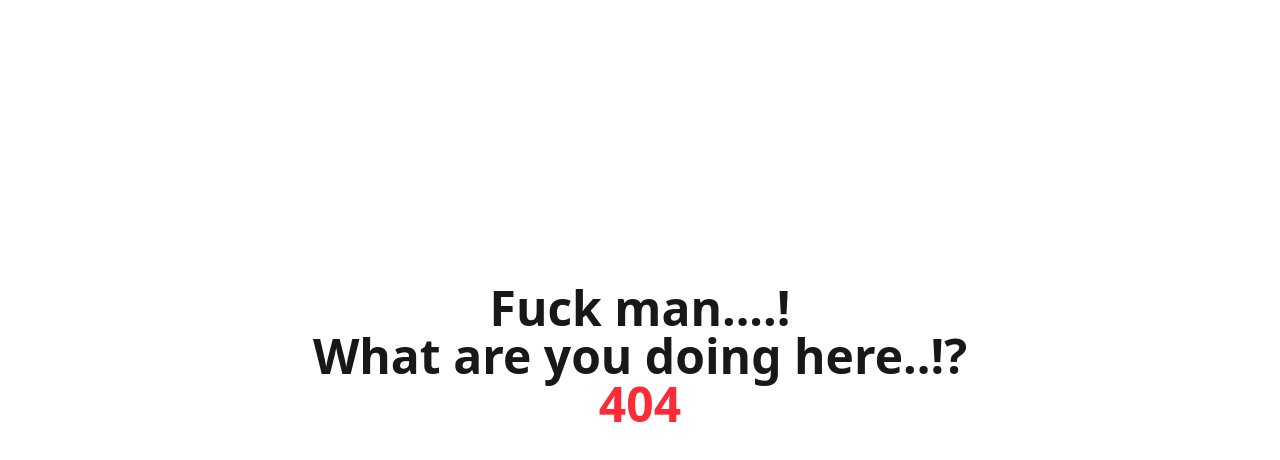
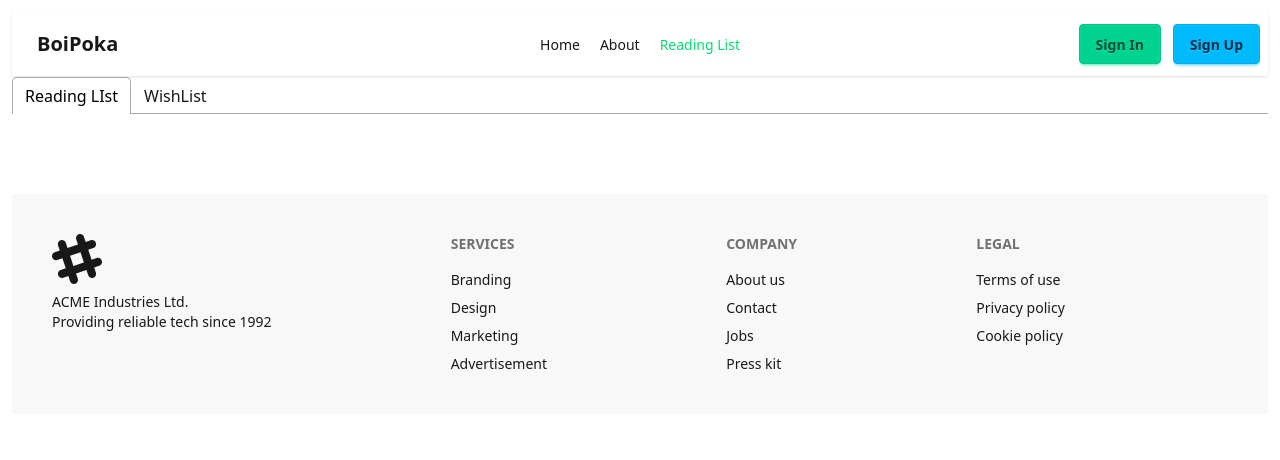
Before and after one commit to B4t33n/boipoka, a React (Vite) app: page /readingList in a window 1280 px wide. Before the commit this address had no page. Shown: the top 460 px of the page. Built offline with nearby package versions, Linux system fonts and the light colour scheme.

Commit message:
added reading list rout and local storage

```diff
--- a/package.json
+++ b/package.json
@@ -15,6 +15,7 @@
     "react": "^19.0.0",
     "react-dom": "^19.0.0",
     "react-router": "^7.5.0",
+    "react-tabs": "^6.1.0",
     "tailwindcss": "^4.1.4"
   },
   "devDependencies": {
--- a/src/Routes/Routes.jsx
+++ b/src/Routes/Routes.jsx
@@ -5,6 +5,7 @@ import Home from "../components/Home/Home";
 import About from "../components/About/About";
 import Error from "../components/Error/Error";
 import BookDetails from "../components/BookDetails/BookDetails";
+import ReadingList from "../components/ReadingList/ReadingList";
 
 const router = createBrowserRouter([
   {
@@ -14,7 +15,7 @@ const router = createBrowserRouter([
     children: [
       {
         index: true,
-        loader: () => fetch("booksData.json"),
+        loader: () => fetch("../booksData.json"),
         path: "/",
         Component: Home,
       },
@@ -23,8 +24,13 @@ const router = createBrowserRouter([
         Component: About,
       },
       {
+        path:"/readingList",
+        Component: ReadingList,
+        loader: ()=> fetch('../booksData.json')
+      },
+      {
         path:"/bookDetails/:Id",
-        loader: () => fetch("booksData.json"),
+        loader: () => fetch("../booksData.json"),
         Component: BookDetails
       }
     ],
--- a/src/components/BookDetails/BookDetails.jsx
+++ b/src/components/BookDetails/BookDetails.jsx
@@ -25,8 +25,8 @@ const BookDetails = () => {
     yearOfPublishing,
     category,
     rating,
-  } = singleBook;
-  console.log(singleBook);
+  } = singleBook || {};
+
   return (
     <div className="hero">
       <div className="hero-content items-start flex-col lg:flex-row">
@@ -72,7 +72,7 @@ const BookDetails = () => {
           </div>
           <div>
             <button onClick={()=> handleRead(id)} className="btn btn-outline px-5 mr-2">Read</button>
-            <button className="btn btn-info">Wishlist</button>
+            <button onClick={()=> handleRead(id)} className="btn btn-info">Wishlist</button>
           </div>
         </div>
       </div>
--- a/src/components/Header/Navbar.jsx
+++ b/src/components/Header/Navbar.jsx
@@ -7,6 +7,7 @@ const Navbar = () => {
       <div className="md:flex gap-5">
         <NavLink className={({isActive})=> (isActive? "text-green-400": '')} to="/"><li>Home</li></NavLink>
         <NavLink className={({isActive})=> (isActive? "text-green-400": '')} to="/about"><li>About</li></NavLink>
+        <NavLink className={({isActive})=> (isActive? "text-green-400": '')} to="/readingList"><li>Reading List</li></NavLink>
       </div>
     </>
   );
--- /dev/null
+++ b/src/components/ReadingList/ReadingList.jsx
@@ -0,0 +1,57 @@
+import React, { useEffect, useState } from "react";
+import { useLoaderData } from "react-router";
+import { Tab, Tabs, TabList, TabPanel } from "react-tabs";
+import "react-tabs/style/react-tabs.css";
+import Book from "../Book/Book";
+import { getItems } from "../../utility/addToDB";
+import WishList from "../WishList/WishList";
+
+const ReadingList = () => {
+    const [readingList, setReadingList]= useState([]);
+    const[wishList, setWishList]= useState([]);
+    const data = useLoaderData();
+
+    useEffect(()=>{
+        const readingData = getItems();
+        const convertedData = readingData.map(id => parseInt(id))
+        const myReadingList = data.filter(book => convertedData.includes(book.bookId));
+
+        setReadingList(myReadingList);
+    }, [data, setReadingList]);
+
+
+    useEffect(()=>{
+        const WishList = getItems();
+        const convertedWishData = WishList.map(id => parseInt(id));
+        const myWishList = data.filter(b=> convertedWishData.includes(b.bookId));
+        setWishList(myWishList)
+    }, [data,setWishList])
+
+  return (
+    <div>
+      <Tabs>
+        <TabList>
+          <Tab>Reading LIst</Tab>
+          <Tab>WishList</Tab>
+        </TabList>
+
+        <TabPanel>
+          <div className="grid grid-cols-3 gap-20 my-10">
+            {
+                readingList.map(b => <Book key={b.bookId} book={b}></Book>)
+            }
+          </div>
+        </TabPanel>
+        <TabPanel>
+          <div>
+            {
+                wishList.map(w => <WishList key={w.bookId} b={w}></WishList>)
+            }
+          </div>
+        </TabPanel>
+      </Tabs>
+    </div>
+  );
+};
+
+export default ReadingList;
--- /dev/null
+++ b/src/components/WishList/WishList.jsx
@@ -0,0 +1,12 @@
+import React from 'react';
+
+const WishList = ({w}) => {
+    console.log(w);
+    return (
+        <div>
+
+        </div>
+    );
+};
+
+export default WishList;
--- a/src/utility/addToDB.js
+++ b/src/utility/addToDB.js
@@ -23,4 +23,4 @@ const addItems = (id)=>{
     }
 }
 
-export {addItems}
+export {addItems, getItems}
```
Also changed, not shown: 1 other file (tests, documents, lock files or other folders).
